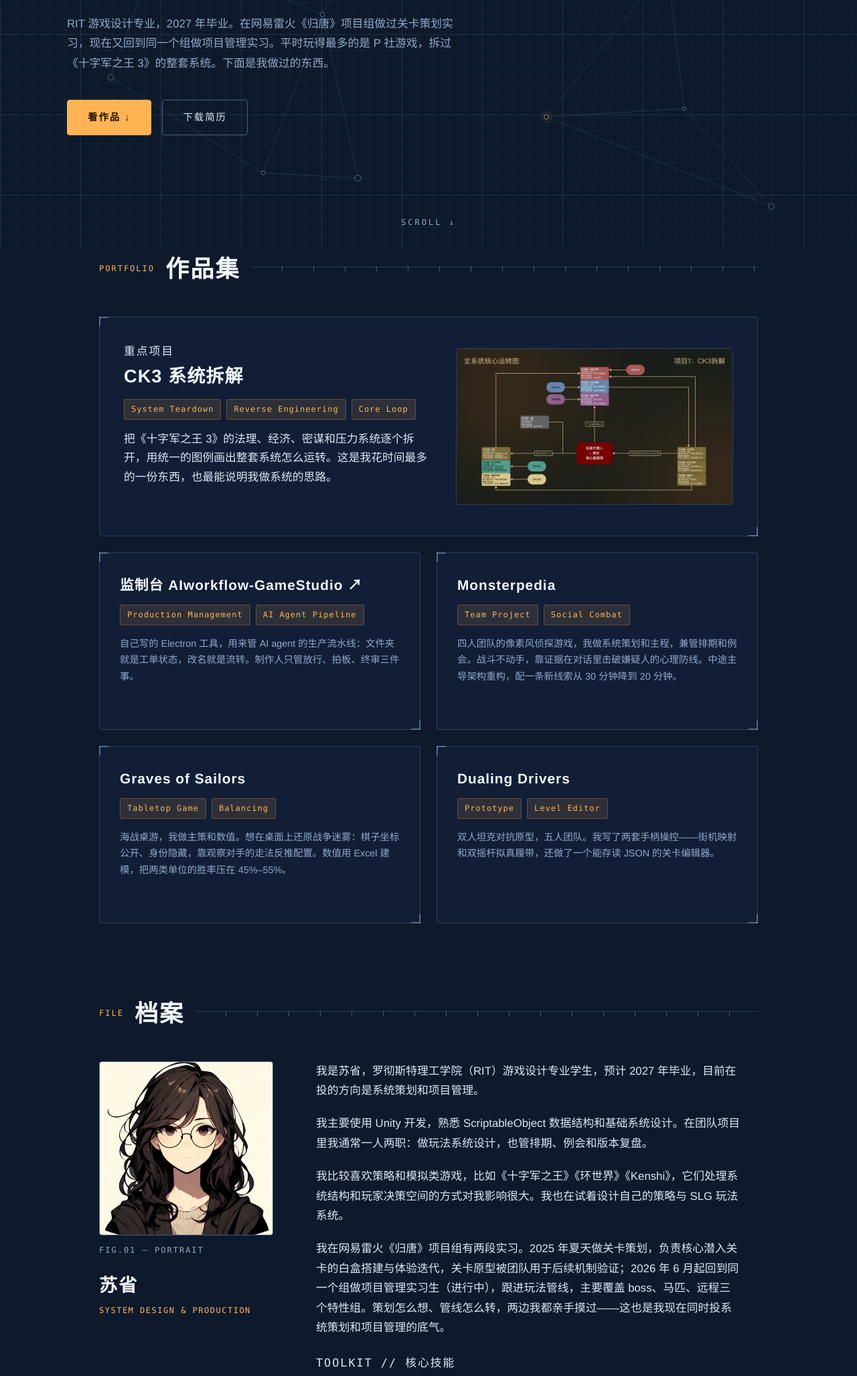
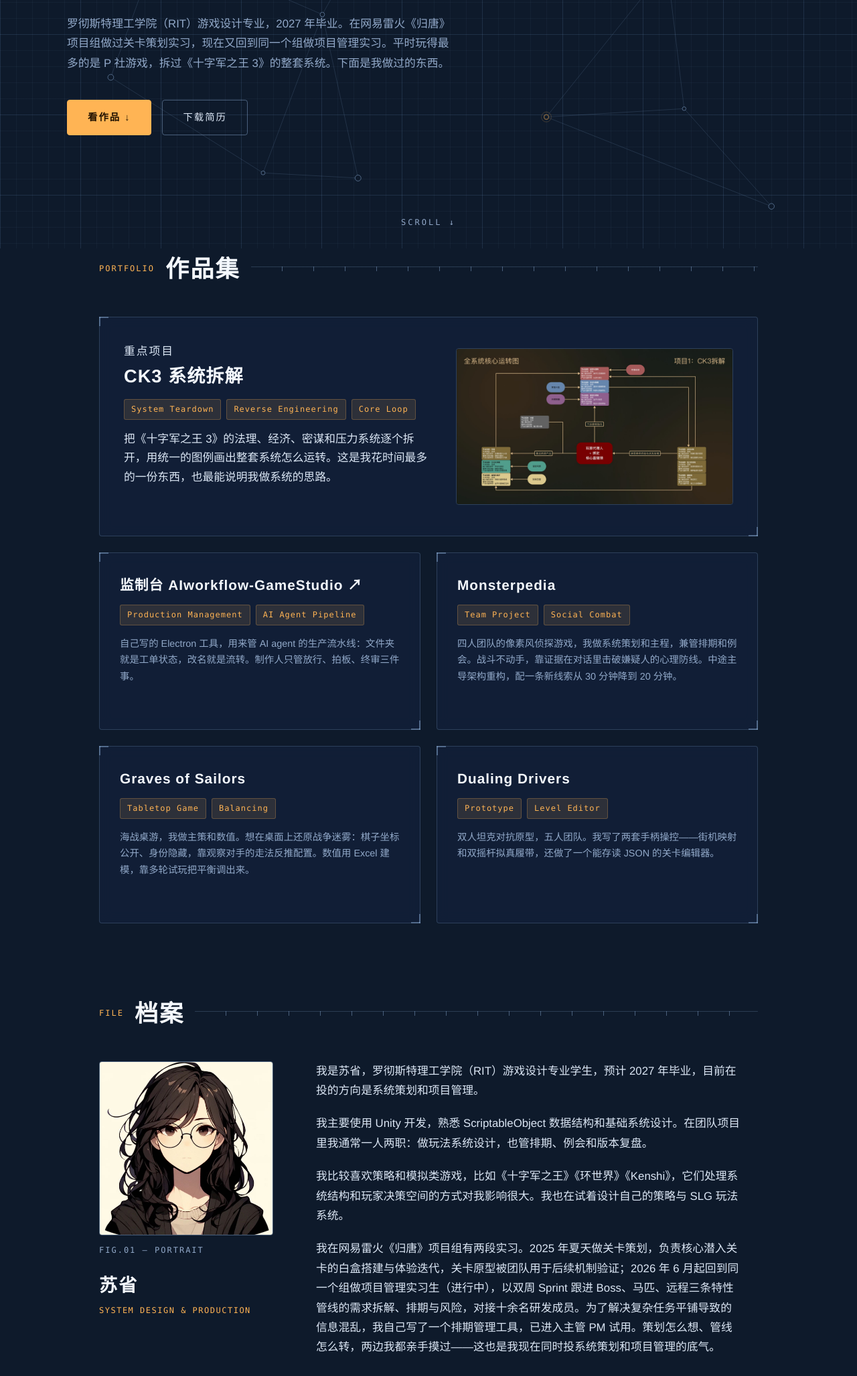
Before and after one commit to suxing412/suxing412.github.io, a plain HTML site: page index.html in a window 1280 px wide. Shown: the part 429-2484 px from the top of the page at 67% size. Drawn offline with Linux system fonts and the light colour scheme.

Commit message:
双轨定位落地:补挂通用版简历 PDF、档案区对齐 PM 实习细节、修正数值表述
- Demos/苏省-简历.pdf:新增(此前三处"简历"按钮为死链),内容为系统策划×项目管理通用版
- index.html:学校写全称;档案区 PM 实习补双周 Sprint/三条管线/自研排期工具进入主管试用
- index.html & sailors.html:去掉未实测的"胜率 45%–55%"表述,改为真实的调平衡过程

Co-Authored-By: Claude Fable 5 <noreply@anthropic.com>

```diff
--- a/index.html
+++ b/index.html
@@ -35,7 +35,7 @@
                 <p class="hero-kicker">苏省 · XING SU — 作品集</p>
                 <h1>我是苏省，<br>做<em>系统策划</em>，也做<em>项目管理</em>。</h1>
                 <p class="hero-sub">
-                    RIT 游戏设计专业，2027 年毕业。在网易雷火《归唐》项目组做过关卡策划实习，现在又回到同一个组做项目管理实习。平时玩得最多的是 P 社游戏，拆过《十字军之王 3》的整套系统。下面是我做过的东西。
+                    罗彻斯特理工学院（RIT）游戏设计专业，2027 年毕业。在网易雷火《归唐》项目组做过关卡策划实习，现在又回到同一个组做项目管理实习。平时玩得最多的是 P 社游戏，拆过《十字军之王 3》的整套系统。下面是我做过的东西。
                 </p>
                 <div class="hero-cta">
                     <a class="btn-primary" href="#portfolio">看作品 ↓</a>
@@ -83,7 +83,7 @@
                 <a href="sailors.html" class="project-card bp-panel">
                     <h3>Graves of Sailors</h3>
                     <div class="tags"><span>Tabletop Game</span><span>Balancing</span></div>
-                    <p>海战桌游，我做主策和数值。想在桌面上还原战争迷雾：棋子坐标公开、身份隐藏，靠观察对手的走法反推配置。数值用 Excel 建模，把两类单位的胜率压在 45%–55%。</p>
+                    <p>海战桌游，我做主策和数值。想在桌面上还原战争迷雾：棋子坐标公开、身份隐藏，靠观察对手的走法反推配置。数值用 Excel 建模，靠多轮试玩把平衡调出来。</p>
                     <span class="card-arrow">看复盘 →</span>
                 </a>
 
@@ -115,7 +115,7 @@
                     <p>我是苏省，罗彻斯特理工学院（RIT）游戏设计专业学生，预计 2027 年毕业，目前在投的方向是系统策划和项目管理。</p>
                     <p>我主要使用 Unity 开发，熟悉 ScriptableObject 数据结构和基础系统设计。在团队项目里我通常一人两职：做玩法系统设计，也管排期、例会和版本复盘。</p>
                     <p>我比较喜欢策略和模拟类游戏，比如《十字军之王》《环世界》《Kenshi》，它们处理系统结构和玩家决策空间的方式对我影响很大。我也在试着设计自己的策略与 SLG 玩法系统。</p>
-                    <p>我在网易雷火《归唐》项目组有两段实习。2025 年夏天做关卡策划，负责核心潜入关卡的白盒搭建与体验迭代，关卡原型被团队用于后续机制验证；2026 年 6 月起回到同一个组做项目管理实习生（进行中），跟进玩法管线，主要覆盖 boss、马匹、远程三个特性组。策划怎么想、管线怎么转，两边我都亲手摸过——这也是我现在同时投系统策划和项目管理的底气。</p>
+                    <p>我在网易雷火《归唐》项目组有两段实习。2025 年夏天做关卡策划，负责核心潜入关卡的白盒搭建与体验迭代，关卡原型被团队用于后续机制验证；2026 年 6 月起回到同一个组做项目管理实习生（进行中），以双周 Sprint 跟进 Boss、马匹、远程三条特性管线的需求拆解、排期与风险，对接十余名研发成员。为了解决复杂任务平铺导致的信息混乱，我自己写了一个排期管理工具，已进入主管 PM 试用。策划怎么想、管线怎么转，两边我都亲手摸过——这也是我现在同时投系统策划和项目管理的底气。</p>
                     <div class="skills-row">
                         <p class="skills-label">TOOLKIT // 核心技能</p>
                         <div class="tags">
```
Also changed, not shown: sailors.html (+2 -2 lines), 1 other file.
